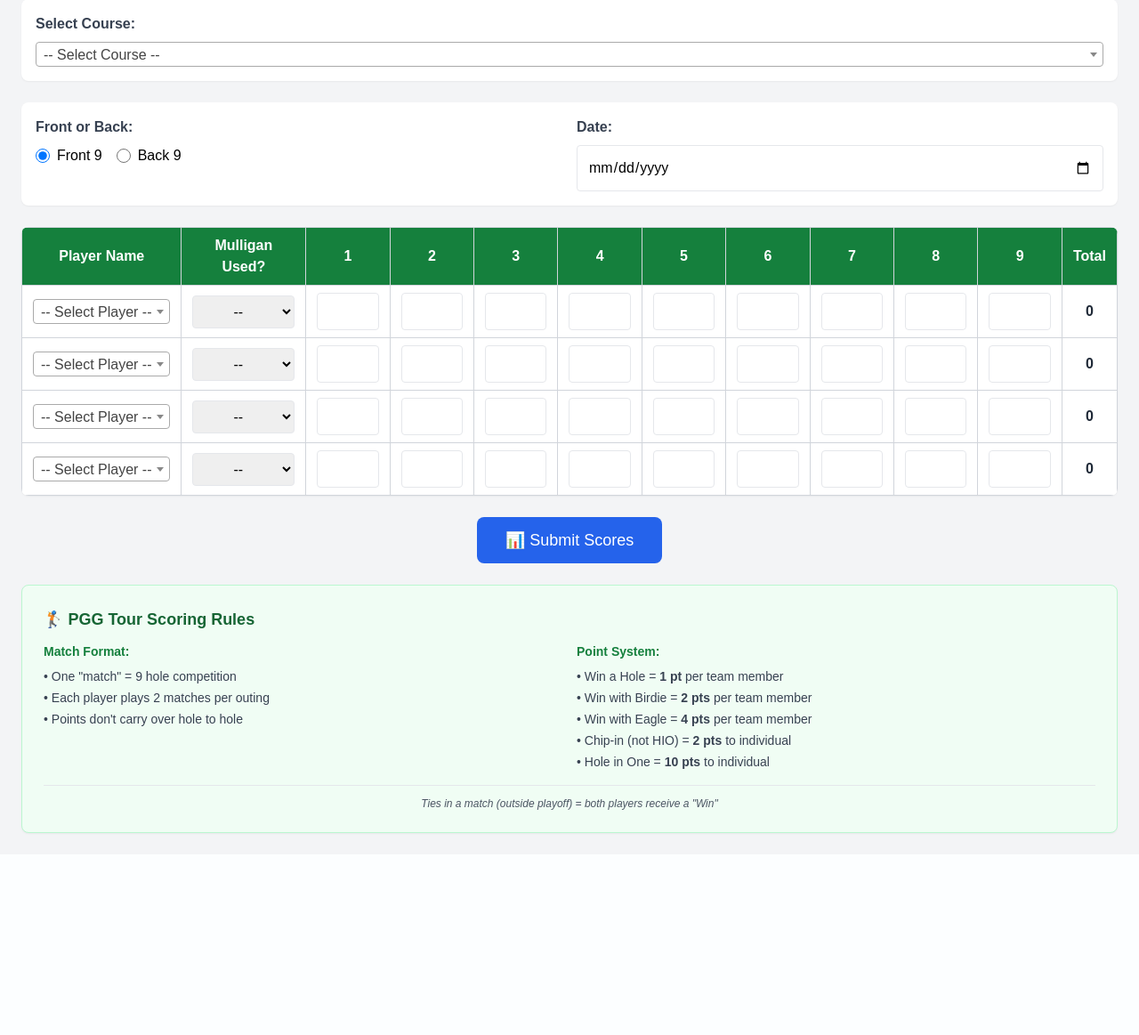
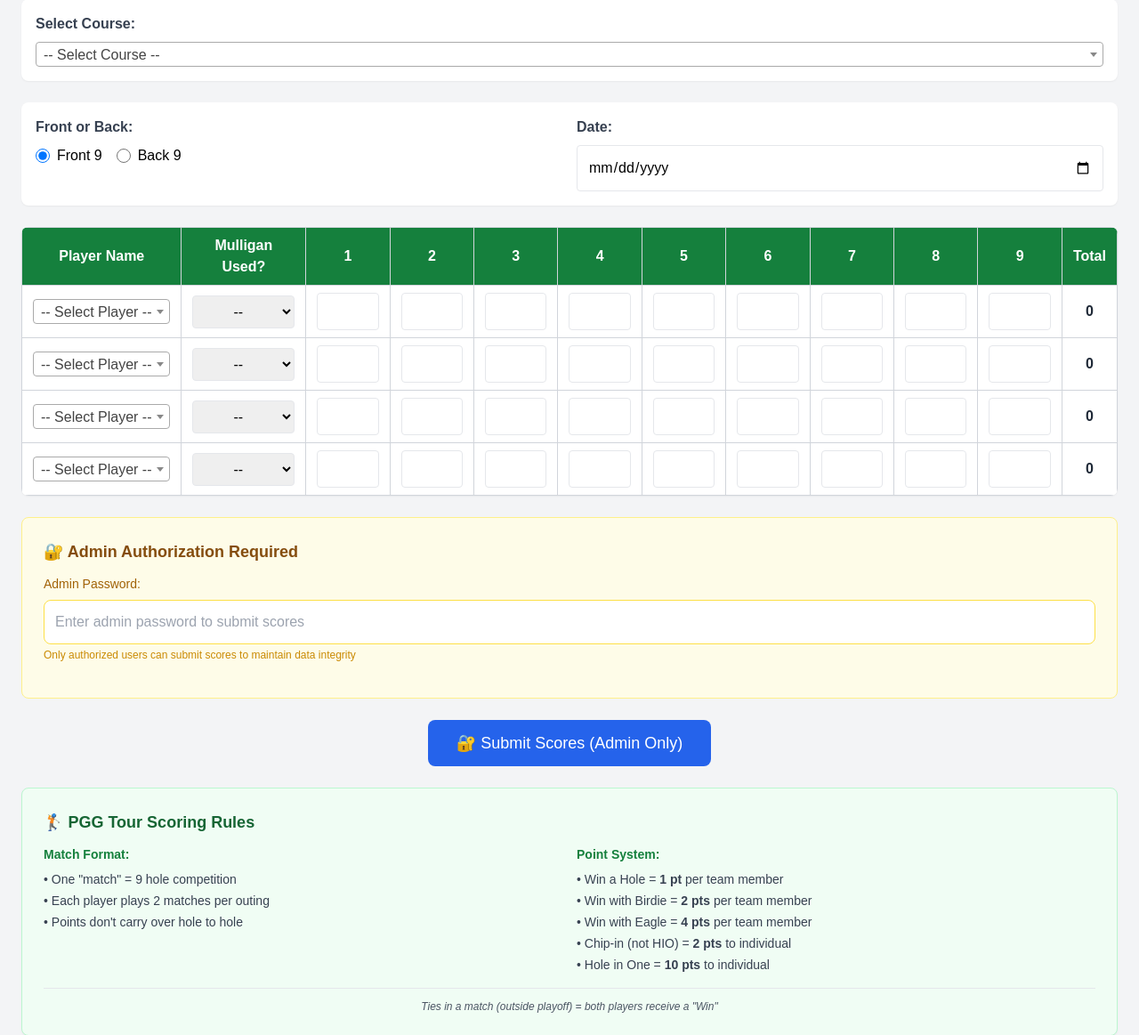
Before and after one commit to platodw/pgg-tour, a Flask app: page /scorecard in a window 1280 px wide. Shown: the part 145-1308 px from the top of the page at 89% size. Before the commit the page ends 1083 px from the top, so only its background shows below. Run offline with Flask 3, Linux system fonts and the light colour scheme; the visitor is signed in with stand-in values (Sample User, id 1); data comes from the database, SQL or seed files in the repository; some libraries are stand-ins or nearby versions.

Commit message:
Add admin password protection to score submission

```diff
--- a/app.py
+++ b/app.py
@@ -372,6 +372,12 @@ def debug_session():
 @require_auth
 def scorecard():
     if request.method == "POST":
+        # Check admin password first
+        admin_password = request.form.get("admin_password", "").strip()
+        if admin_password != ADMIN_PASSWORD:
+            # Redirect back with error message
+            return redirect(url_for("scorecard") + "?error=invalid_password")
+
         date = request.form.get("date")
         if date:
             date_obj = datetime.strptime(date, "%Y-%m-%d")
@@ -446,7 +452,14 @@ def scorecard():
     with open("static/course_list.json") as f:
         courses = json.load(f)
 
-    return render_template("scorecard.html", courses=courses, players=players)
+    # Check for error messages
+    error_type = request.args.get('error')
+    error_message = None
+
+    if error_type == 'invalid_password':
+        error_message = "Invalid admin password. Please try again."
+
+    return render_template("scorecard.html", courses=courses, players=players, error_message=error_message)
 
 @app.route("/leaderboard")
 @require_auth
--- a/templates/scorecard.html
+++ b/templates/scorecard.html
@@ -9,6 +9,13 @@
     📺 Live Scoreboard
   </button>
 </div>
+
+<!-- Error Message Display -->
+{% if request.args.get('error') == 'invalid_password' %}
+  <div class="bg-red-100 border border-red-400 text-red-700 px-4 py-3 rounded mb-4">
+    <span class="block sm:inline">❌ Invalid admin password. Please try again.</span>
+  </div>
+{% endif %}
 
 <form method="POST" class="space-y-6">
 
@@ -136,10 +143,22 @@
     </div>
   </div>
 
+  <!-- Admin Password -->
+  <div class="bg-yellow-50 border border-yellow-200 rounded-lg p-4 sm:p-6 mb-6">
+    <h3 class="font-bold text-yellow-800 mb-3 text-lg">🔐 Admin Authorization Required</h3>
+    <div class="mb-4">
+      <label for="admin_password" class="block text-sm font-medium text-yellow-700 mb-2">Admin Password:</label>
+      <input type="password" id="admin_password" name="admin_password" required
+             class="w-full border border-yellow-300 rounded-lg p-3 text-base focus:ring-2 focus:ring-yellow-500 focus:border-yellow-500"
+             placeholder="Enter admin password to submit scores">
+      <p class="text-xs text-yellow-600 mt-1">Only authorized users can submit scores to maintain data integrity</p>
+    </div>
+  </div>
+
   <!-- Submit Button -->
   <div class="text-center mt-6 mb-6">
     <button type="submit" class="bg-blue-600 text-white px-8 py-3 rounded-lg hover:bg-blue-700 transition text-lg font-medium w-full sm:w-auto">
-      📊 Submit Scores
+      🔐 Submit Scores (Admin Only)
     </button>
   </div>
 
```
